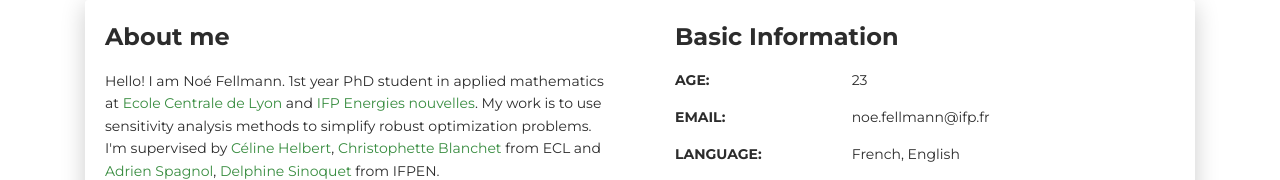
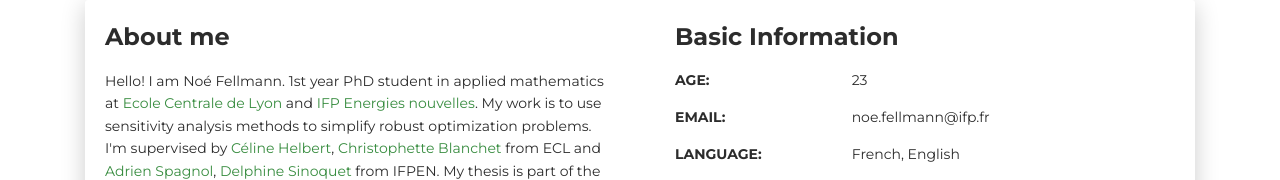
Before and after one commit to nfllmann/nfllmann.github.io, a plain HTML site: page index.html in a window 1280 px wide. Shown: the part 620-800 px from the top of the page. Drawn offline with Linux system fonts and the light colour scheme.

Commit message:
Update index.html

```diff
--- a/index.html
+++ b/index.html
@@ -69,7 +69,7 @@
         <div class="col-lg-6 col-md-12">
           <div class="card-body">
             <div class="h4 mt-0 title">About me</div>
-            <p>Hello! I am Noé Fellmann. 1st year PhD student in applied mathematics at <a href="https://www.ec-lyon.fr/">Ecole Centrale de Lyon</a>  and <a href="https://www.ifpenergiesnouvelles.fr/">IFP Energies nouvelles</a>. My work is to use sensitivity analysis methods to simplify robust optimization problems. I'm supervised by <a href="https://www.ec-lyon.fr/contacts/celine-helbert">Céline Helbert</a>, <a href="https://www.ec-lyon.fr/contacts/christophette-blanchet-scalliet">Christophette Blanchet</a> from ECL and <a href="https://fr.linkedin.com/in/adrien-spagnol-7a35827a">Adrien Spagnol</a>, <a href="https://www.ifpenergiesnouvelles.fr/page/delphine-sinoquet">Delphine Sinoquet</a> from IFPEN.  </p>
+            <p>Hello! I am Noé Fellmann. 1st year PhD student in applied mathematics at <a href="https://www.ec-lyon.fr/">Ecole Centrale de Lyon</a>  and <a href="https://www.ifpenergiesnouvelles.fr/">IFP Energies nouvelles</a>. My work is to use sensitivity analysis methods to simplify robust optimization problems. I'm supervised by <a href="https://www.ec-lyon.fr/contacts/celine-helbert">Céline Helbert</a>, <a href="https://www.ec-lyon.fr/contacts/christophette-blanchet-scalliet">Christophette Blanchet</a> from ECL and <a href="https://fr.linkedin.com/in/adrien-spagnol-7a35827a">Adrien Spagnol</a>, <a href="https://www.ifpenergiesnouvelles.fr/page/delphine-sinoquet">Delphine Sinoquet</a> from IFPEN. My thesis is part of the consortium <a href="https://ciroquo.ec-lyon.fr/">CIROQUO</a>. </p>
           </div>
         </div>
         <div class="col-lg-6 col-md-12">
```
